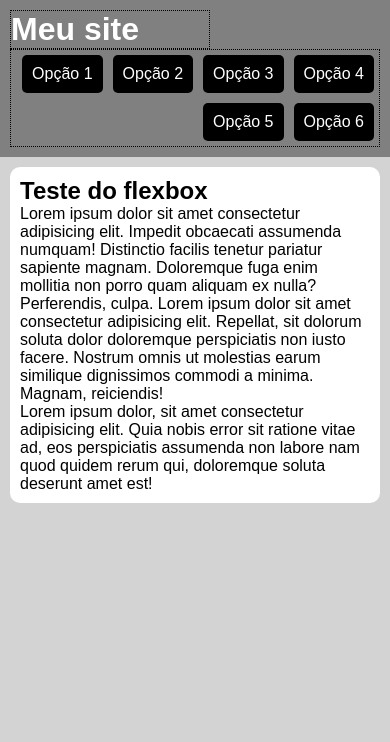
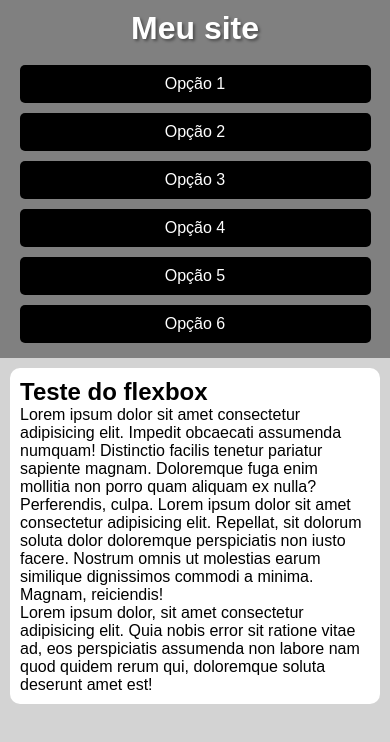
Before and after one commit to LindaInesFA/menu-com-flexbox, a plain HTML site: page index.html in a window 390 px wide. Drawn offline with Linux system fonts and the light colour scheme.

Commit message:
alterado configuracoes de estilo

```diff
--- /dev/null
+++ b/estilos/mobile.css
@@ -0,0 +1,12 @@
+header,
+header > nav {
+  flex-flow: column nowrap;
+}
+
+header > h1 {
+  flex-basis: 50px;
+}
+
+header > nav > a {
+  width: 90vw;
+}
--- a/estilos/style.css
+++ b/estilos/style.css
@@ -23,12 +23,13 @@ header {
 }
 
 header > h1 {
-  border: 1px dotted black;
+  /* border: 1px dotted black; */
   flex: 0 0 200px;
+  text-shadow: 2px 2px 3px rgba(0, 0, 0, 0.404);
 }
 
 header > nav {
-  border: 1px dotted black;
+  /* border: 1px dotted black; */
   display: flex;
   flex-flow: row wrap;
   justify-content: flex-end;
--- a/index.html
+++ b/index.html
@@ -5,6 +5,12 @@
     <meta name="viewport" content="width=device-width, initial-scale=1.0" />
     <title>Menu Flexbox</title>
     <link rel="stylesheet" href="estilos/style.css" />
+
+    <link
+      rel="stylesheet"
+      href="estilos/mobile.css"
+      media="screen and (max-width: 580px)"
+    />
   </head>
   <body>
     <header>
```
